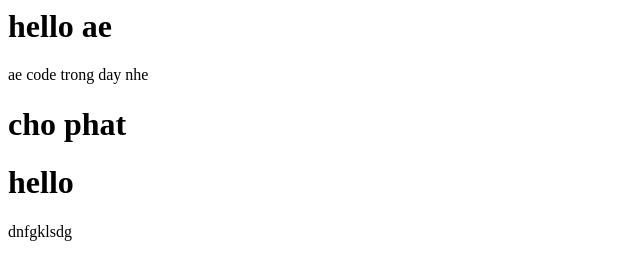
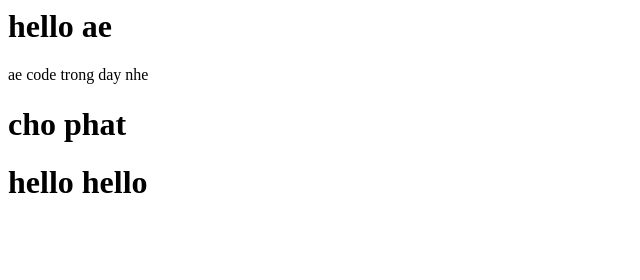
Before and after one commit to ThangDulcie/Basically-web-project, a plain HTML site: page index.html in a window 1280 px wide. Shown: the whole page, without its empty margins (0-640 px from the left). Drawn offline with Linux system fonts and the light colour scheme.

Commit message:
Update index.html

```diff
--- a/index.html
+++ b/index.html
@@ -1,8 +1,8 @@
-
 <h1>hello ae</h1>
 <p> ae code trong day nhe</p>
 <!DOCTYPE html>
 <html lang="en">
+
 <head>
     <meta charset="UTF-8">
     <meta http-equiv="X-UA-Compatible" content="IE=edge">
@@ -10,10 +10,12 @@
     <title>Document</title>
     <link rel="stylesheet" href="css/index.css">
 </head>
+
 <body>
     <h1>cho phat</h1>
     <script src="js/index.js"></script>
-    <h1>hello</h1>
-    dnfgklsdg
+    <h1>hello hello</h1>
+
 </body>
+
 </html>
```
